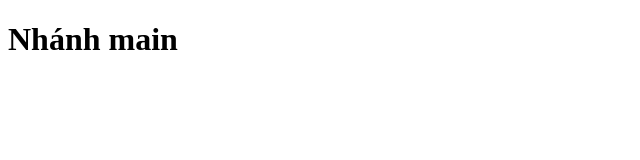
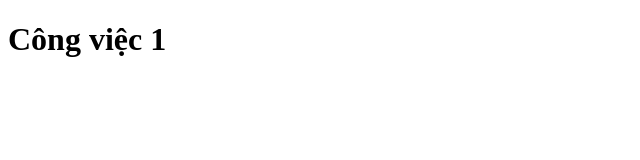
Before and after one commit to khoavo1601/Duan5, a plain HTML site: page index.html in a window 1280 px wide. Shown: the whole page, without its empty margins (0-640 px from the left). Drawn offline with Linux system fonts and the light colour scheme.

Commit message:
1. cong viec 1 commit lan 1

```diff
--- a/index.html
+++ b/index.html
@@ -6,6 +6,6 @@
     <title>Branch</title>
   </head>
   <body>
-    <h1>Nhánh main</h1>
+    <h1>Công việc 1</h1>
   </body>
 </html>
```
